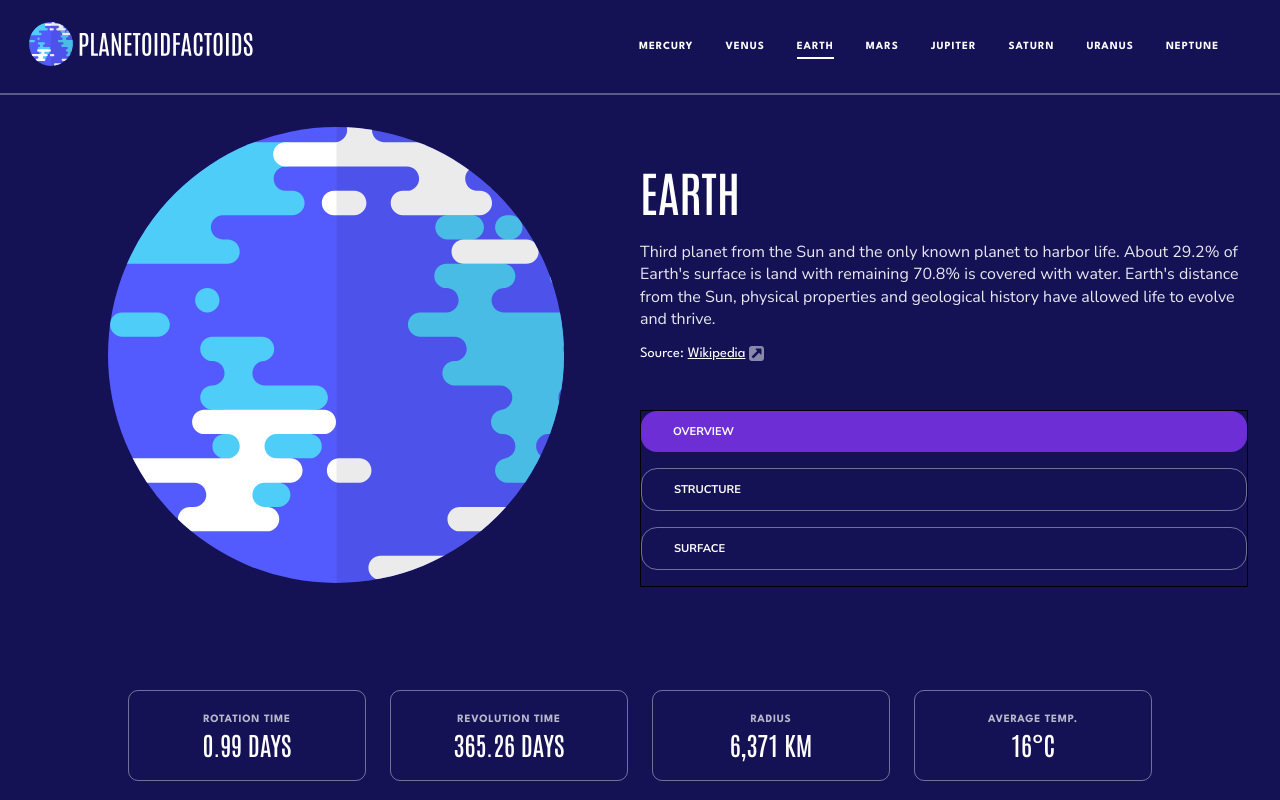
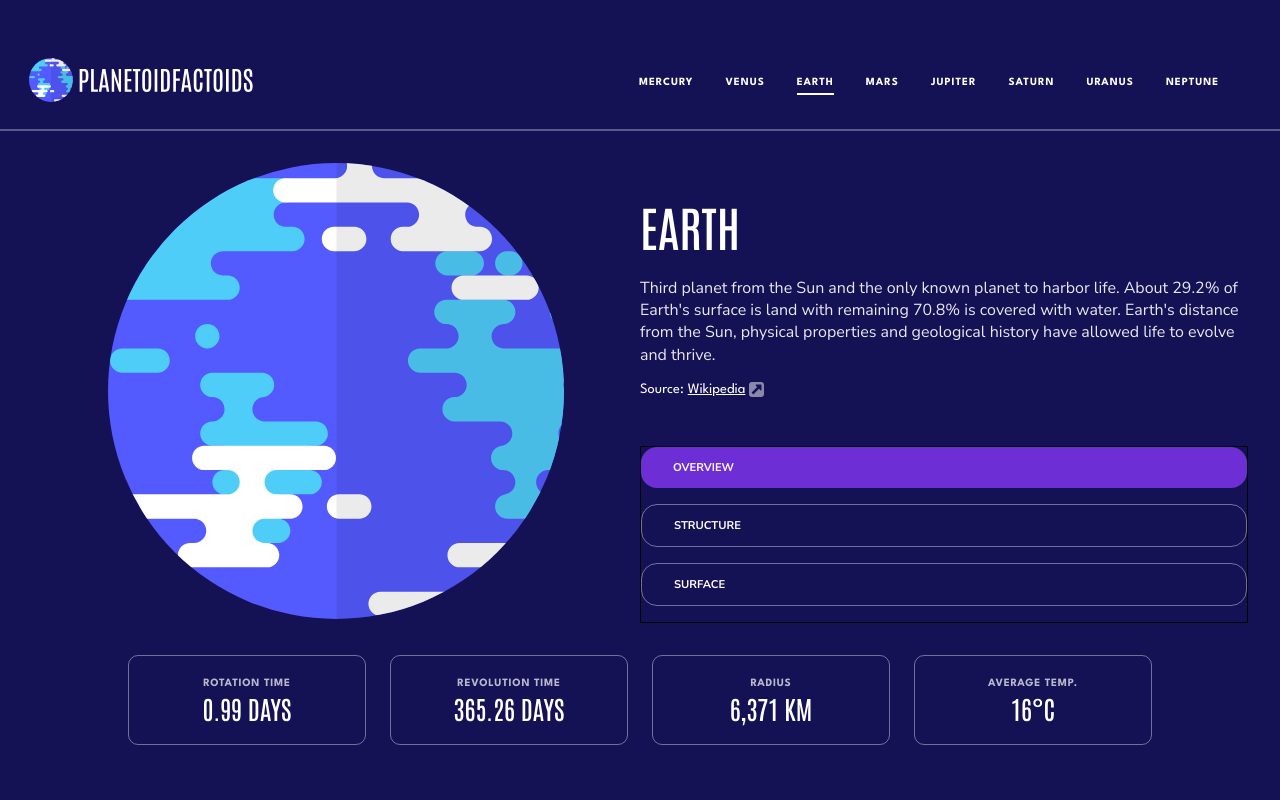
Before and after one commit to AtanasovCode/planetoid-factoids, a React (Vite) app: page /planets/earth in a window 1280 px wide. Built offline with nearby package versions, Linux system fonts and the light colour scheme.

Commit message:
added max width for larger screens on page content

```diff
--- a/src/routes/PlanetFacts.jsx
+++ b/src/routes/PlanetFacts.jsx
@@ -29,6 +29,7 @@ const PlanetFacts = ({
 
     return (
         <Container>
+            <FullPageWrapper>
                 <PageContent>
                     <Nav
                         selectedPlanet={selectedPlanet}
@@ -55,6 +56,7 @@ const PlanetFacts = ({
                         radius={radius}
                     />
                 </Wrapper>
+            </FullPageWrapper>
         </Container>
     );
 }
@@ -63,13 +65,20 @@ export default PlanetFacts;
 
 const Container = styled.div`
     min-height: 100dvh;
+    overflow-x: hidden;
+    background-color: ${props => props.theme.background};
+    padding-bottom: 1.2rem;
+    display: flex;
+    align-items: center;
+    justify-content: center;
+`;
+
+const FullPageWrapper = styled.div`
     display: flex;
     flex-direction: column;
     align-items: flex-start;
     justify-content: space-between;
-    overflow-x: hidden;
-    background-color: ${props => props.theme.background};
-    padding-bottom: 1.2rem;
+    max-width: 1800px;
 `;
 
 const PageContent = styled.div`
```
Lines whose indentation alone changed are shown as unchanged.
